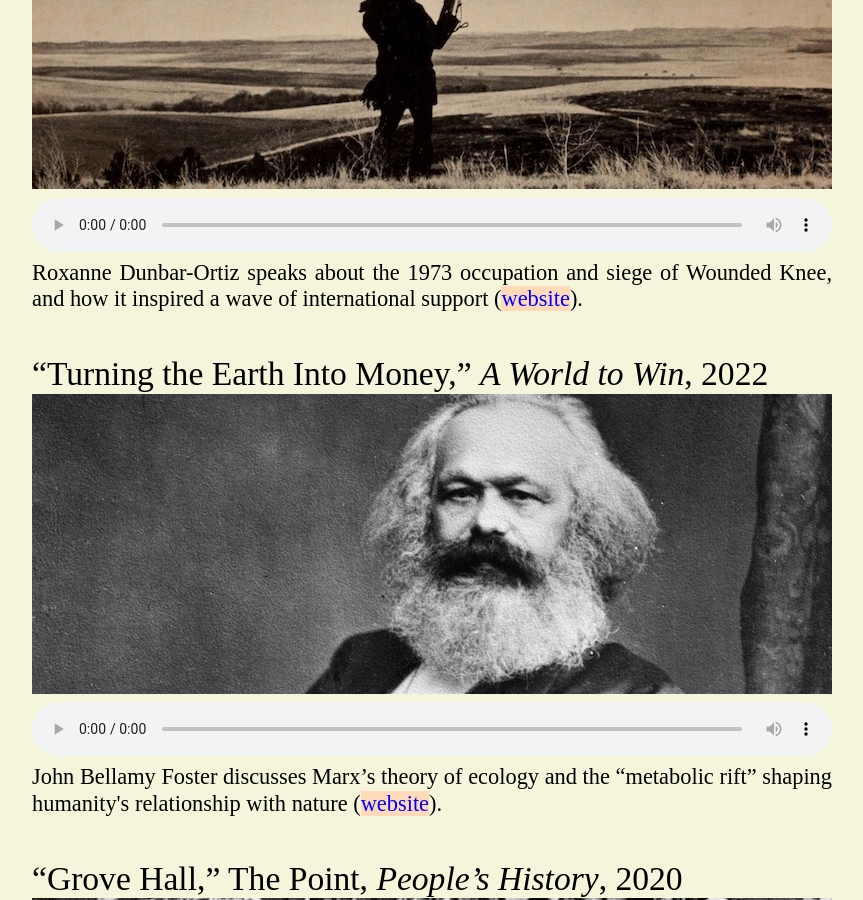
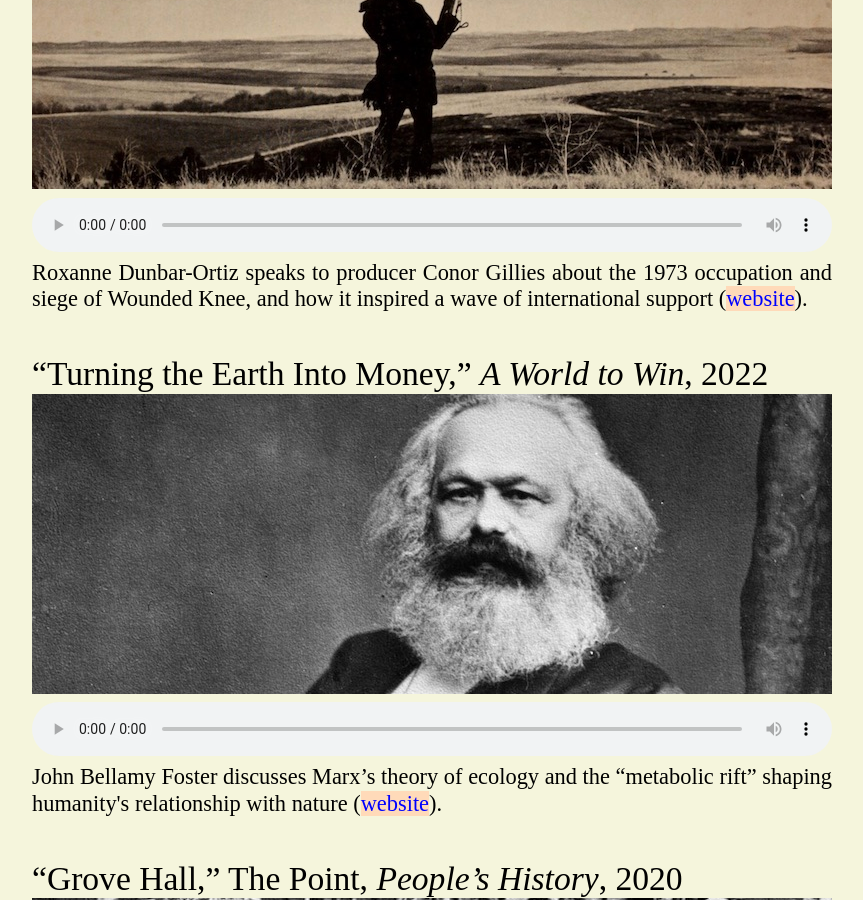
Before and after one commit to huihuiandilly/huihuiandilly.github.io, a Jekyll site: the page built from index.html, in a window 1280 px wide and 900 px high, scrolled down 2293 px. Shown: the whole window, without its empty margins (208-1071 px from the left). Built offline with Jekyll 4.4.1, drawn with Linux system fonts in a browser that asks for light colours; some of the changed text lies outside the part shown.

Commit message:
Update index.html
updates

```diff
--- a/index.html
+++ b/index.html
@@ -45,7 +45,7 @@ title: Conor Gillies | Audio Producer
 	<audio controls preload="metadata">
               <source src="https://pinecast.com/listen/dad26eb9-7d0f-44b0-aad6-5ed1cddac02b.mp3" type="audio/mpeg">
             </audio>
-	<p>Roxanne Dunbar-Ortiz speaks about the 1973 occupation and siege of Wounded Knee, and how it inspired a wave of international support (<a href="https://shows.acast.com/jacobin-radio/episodes/long-reads-wounded-knee-uprising-50" target="_blank">website</a>).</p>
+	<p>Roxanne Dunbar-Ortiz speaks to producer Conor Gillies about the 1973 occupation and siege of Wounded Knee, and how it inspired a wave of international support (<a href="https://shows.acast.com/jacobin-radio/episodes/long-reads-wounded-knee-uprising-50" target="_blank">website</a>).</p>
 	<br>
 
 	<p3>“Turning the Earth Into Money,” <i>A World to Win</i>, 2022</p3>
```
Also changed, not shown: other parts of index.html (+1 -0 lines).
